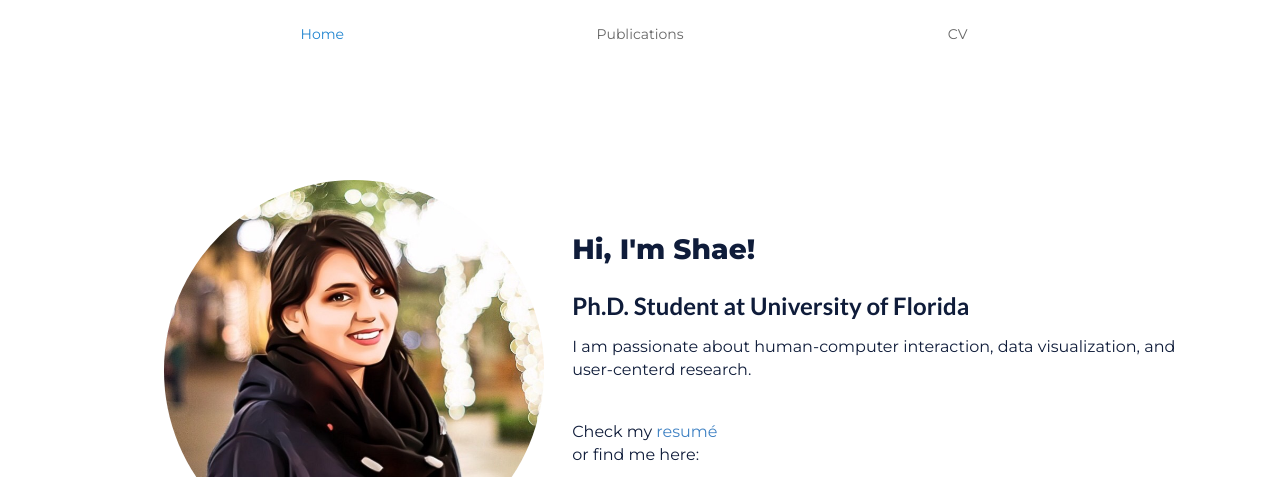
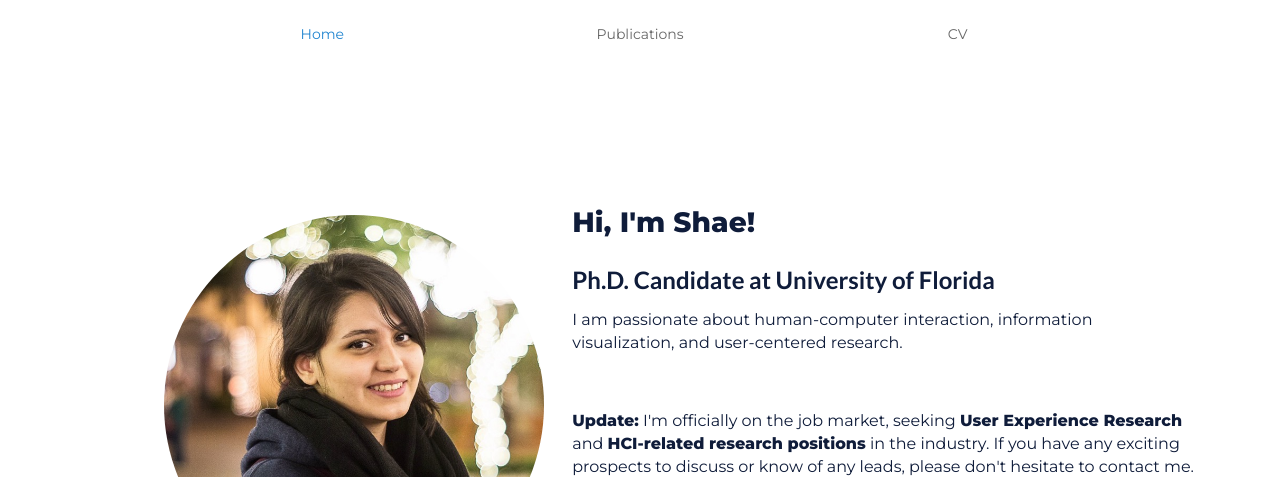
Before and after one commit to ShaghayeghEs/shae-website, a plain HTML site: page index.html in a window 1280 px wide. Shown: the top 477 px of the page. Drawn offline with nearby package versions, Linux system fonts and the light colour scheme; some icons are missing.

Commit message:
updated for job hunting announcement

```diff
--- a/index.html
+++ b/index.html
@@ -44,18 +44,32 @@
       <div class="row"></div>
       <div class="two wide column"></div>
       <div class="five wide middle aligned column" id="avatar">
-          <img class="ui fluid circular image" src="assets/shae-pic.JPG" alt="avatar"/>
+          <img class="ui fluid circular image" src="assets/shae-pic-original.JPG" alt="avatar"/>
       </div>
       <div class="eight wide middle aligned column" id="text">
           <div class="row"></div>
           <h1>Hi, I'm Shae!</h1>
-          <h2>Ph.D. Student at University of Florida</h2>
-          <p>I am passionate about human-computer interaction, data visualization, and user-centerd research.</p>
+          <h2>Ph.D. Candidate at University of Florida</h2>
+          <p>
+            I am passionate about human-computer interaction, information visualization, and user-centered research.
+          </p>
+
+            <!-- I am passionate about human-computer interaction,  -->
+            <!-- understanding user experiences, creating visualizations from data, and always keeping the users at the center of what I do.</p> -->
+
+            <!-- the dynamic field of <b>human-computer interaction</b>, -->
+            <!-- dedicated to advancing <b>user experience research</b>, crafting compelling <b>data visualizations</b>, -->
+             <!-- and committed to user-centered excellence in all aspects of my work.</p> -->
           <p>
               <!-- ____ -->
               <br/>
+              <p><b>Update:</b> I'm officially on the job market, seeking <b>User Experience Research</b> and <b>HCI-related research positions</b> in the industry.
+                If you have any exciting prospects to discuss or know of any leads, please don't hesitate to contact me.<p>
+
+
+              <br/>
               <!-- Check my <a href="assets/Shae_Esmaeili_Resume.pdf" target="_blank">resumé</a> -->
-              Check my <a href="https://drive.google.com/file/d/1VO2x02N-XtBvbItnvUN1Ik5J55S3r5Bd/view?usp=sharing" target="_blank">resumé</a>
+              Check my <a href="https://drive.google.com/file/d/1OhYIYZwequIYgIoteyFXAQ1gjurVXokJ/view?usp=sharing" target="_blank">resumé</a>
               <br/>
               or find me here:
               <br/>
```
Also changed, not shown: assets/shae-pic-original.JPG (added).
